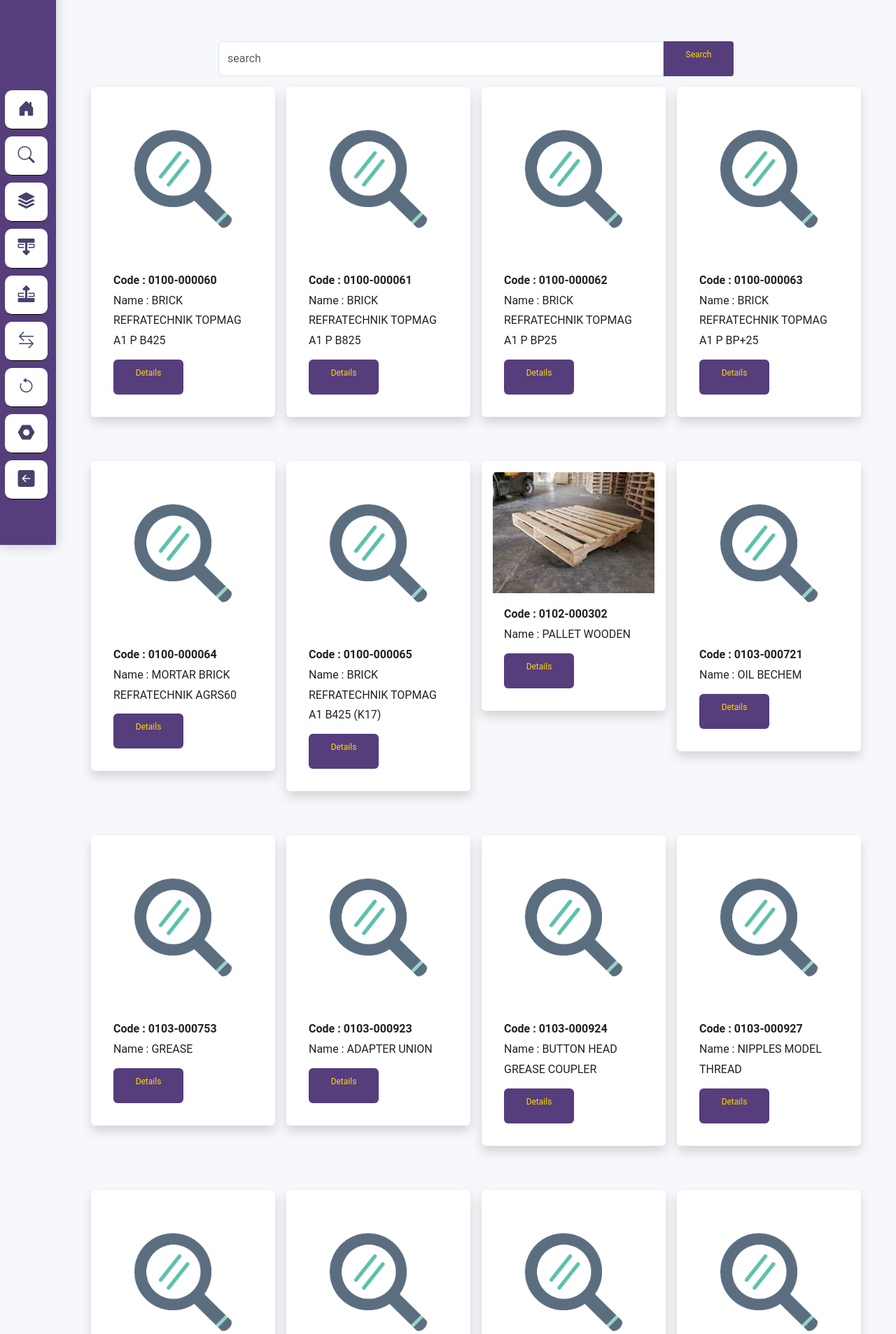
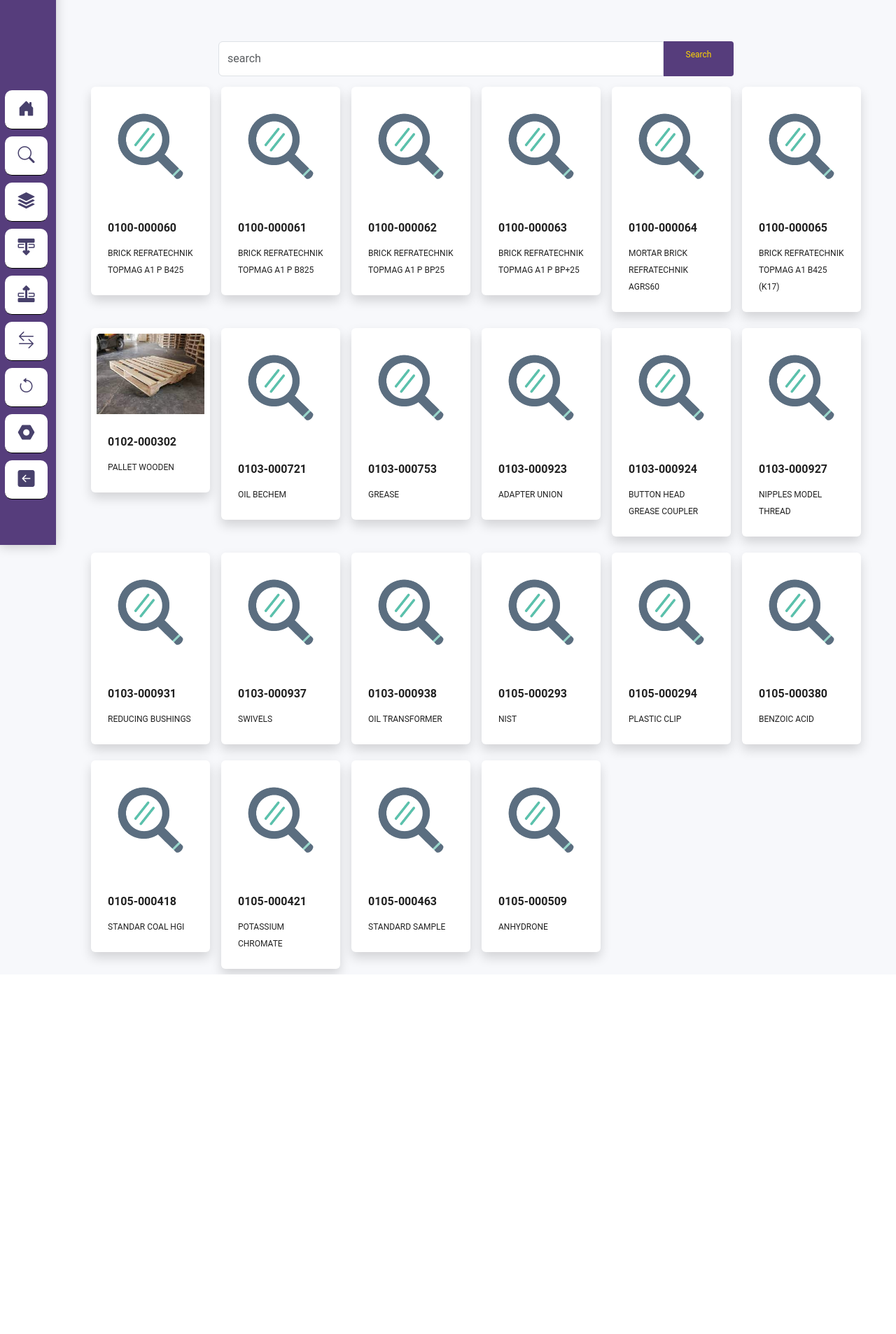
Before and after one commit to gilgmlr/live-stock, a CodeIgniter app: page /live-stock/search/view_result in a window 1280 px wide. Shown: the part 50-1957 px from the top of the page at 70% size. After the commit the page ends 1443 px from the top, so only its background shows below. Run offline with CodeIgniter, Linux system fonts and the light colour scheme; data comes from the database, SQL or seed files in the repository; some libraries are stand-ins or nearby versions; some web fonts are replaced.

Commit message:
Update result.php

```diff
--- a/application/views/search/result.php
+++ b/application/views/search/result.php
@@ -19,19 +19,16 @@
             foreach ($items as $data) {
         ?>
 
-        <div class="col-md-3 px-2">
-            <div class="card shadow p-3 mb-5 bg-white rounded">
-                <img src="<?= base_url() . 'assets/catalog/' . $data->image ?>"
-                    class="card-img-top justify-content-center" alt="image" style="max-height: 300px;">
-                <div class="card-body">
-                    <div class="card-text"><b>Code : <?= $data->item_code ?></b></div>
-                    <div class="card-text">Name : <?= $data->name ?></div>
-                    <p></p>
-                    <a href="<?php echo base_url() . "search/view_detail" ?>" class="btn btn-primary" style=margin:0;>
-                        Details
-                    </a>
+        <div class="col-md-2 px-2">
+            <a href="<?= base_url() . "search/view_detail" ?>">
+                <div class="card shadow p-2 mb-2 bg-white rounded">
+                    <img src="<?= base_url() . 'assets/catalog/' . $data->image ?>" class="card-img-top justify-content-center" alt="">
+                    <div class="card-body">
+                        <p class="card-text" style="font-size:16px;"><b><?= $data->item_code ?></b></p>
+                        <p class="card-text" style="font-size:12px;"><?= $data->name ?></p>
+                    </div>
                 </div>
-            </div>
+            </a>
         </div>
 
         <?php } ?>
```
